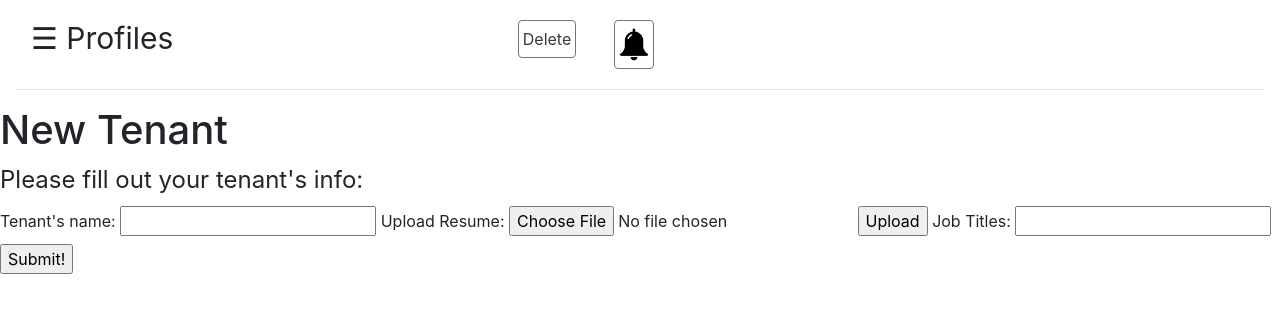
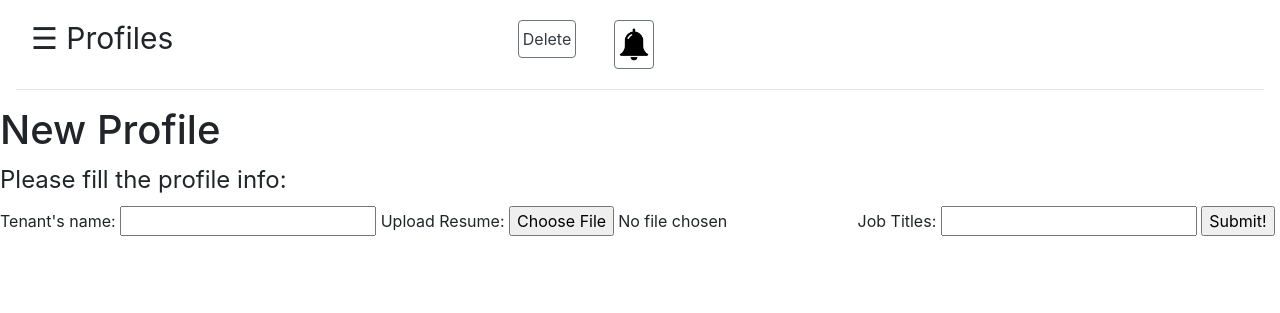
Before and after one commit to LWRGitHub/eviction_prevention, a Flask app: page /create in a window 1280 px wide. Shown: the top 313 px of the page. Run offline with Flask 2, Linux system fonts and the light colour scheme; data that the repository does not hold is empty; some libraries are stand-ins or nearby versions.

Commit message:
file upload in create page

```diff
--- a/main.py
+++ b/main.py
@@ -94,11 +94,9 @@ def create():
         if file and allowed_file(file.filename):
             filename = secure_filename(file.filename)
             file.save(os.path.join(app.config['UPLOAD_FOLDER'], filename))
-            return redirect(url_for('uploaded_file',
-                                    filename=filename))
-
-        return redirect(url_for('detail', tenant_id=results_id))
-
+            return redirect(url_for('detail',
+                                    filename=filename,
+                                    tenant_id=results_id))
     else:
 
         context = {
--- a/templates/create.html
+++ b/templates/create.html
@@ -3,21 +3,20 @@
 
 
 <main>
-    <h1>New Tenant</h1>
+    <h1>New Profile</h1>
 
     <!-- File upload added (enctype=multipart/form-data) -->
     <form method='POST' enctype=multipart/form-data>
         <fieldset>
-            <legend>Please fill out your tenant's info:</legend>
+            <legend>Please fill the profile info:</legend>
 
             <label>
                 Tenant's name:
                 <input type="text" name="tenant_name">
             </label>
-            <!-- File Upload info from "https://flask.palletsprojects.com/en/1.1.x/patterns/fileuploads/" did not have submit button -->
+            <!-- File Upload info from "https://flask.palletsprojects.com/en/1.1.x/patterns/fileuploads/"  -->
             <label>Upload Resume:
                 <input type=file name=file>
-                <input type=submit value=Upload>
             </label>
 
             <label>
```
